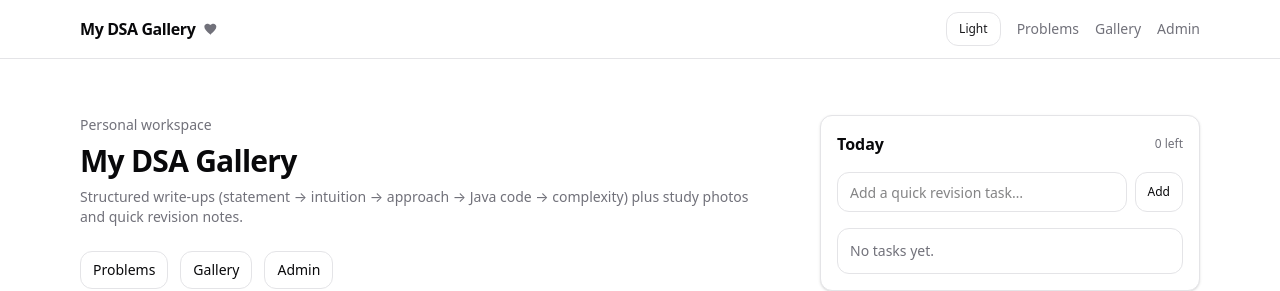
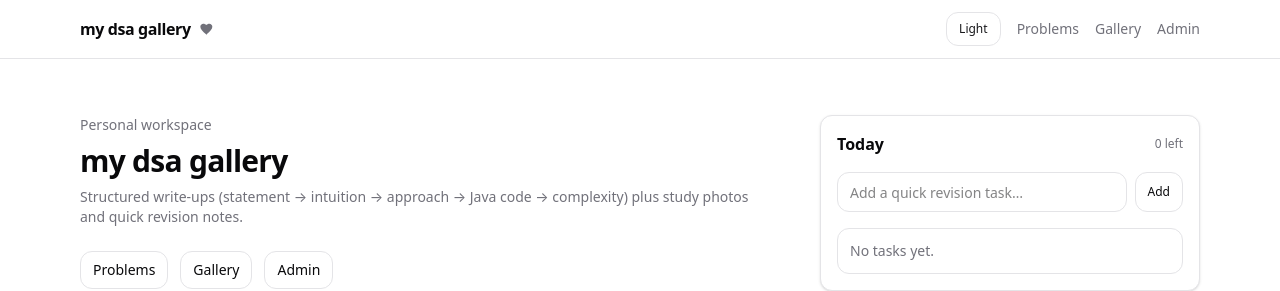
Before and after one commit to hitesh103/my-dsa-gallery, a Next.js app: page / in a window 1280 px wide. Shown: the top 291 px of the page. Built offline with nearby package versions, Linux system fonts and the light colour scheme.

Commit message:
Title Font Change

```diff
--- a/src/app/layout.tsx
+++ b/src/app/layout.tsx
@@ -24,8 +24,11 @@ export default function RootLayout({
       <body className="min-h-full flex flex-col bg-background text-foreground">
         <header className="sticky top-0 z-20 border-b bg-background/80 backdrop-blur">
           <div className="mx-auto flex w-full max-w-6xl items-center justify-between px-4 py-3">
-            <NextLink href="/" className="flex items-center gap-2 font-semibold tracking-tight">
-              <span>My DSA Gallery</span>
+            <NextLink
+              href="/"
+              className="flex items-center gap-2 font-semibold tracking-tight"
+            >
+              <span>my dsa gallery</span>
               <HeartIcon className="h-4 w-4 text-muted-foreground" />
             </NextLink>
             <nav className="flex items-center gap-4 text-sm text-muted-foreground">
--- a/src/app/page.tsx
+++ b/src/app/page.tsx
@@ -8,8 +8,12 @@ export default function Home() {
       <section className="grid gap-8 lg:grid-cols-[1fr_380px] lg:items-start">
         <div className="flex flex-col gap-4">
           <div className="flex flex-col gap-2">
-            <p className="text-sm font-medium text-muted-foreground">Personal workspace</p>
-            <h1 className="text-3xl font-semibold tracking-tight">My DSA Gallery</h1>
+            <p className="text-sm font-medium text-muted-foreground">
+              Personal workspace
+            </p>
+            <h1 className="text-3xl font-semibold tracking-tight">
+              my dsa gallery
+            </h1>
             <p className="max-w-2xl text-sm text-muted-foreground">
               Structured write-ups (statement → intuition → approach → Java code
               → complexity) plus study photos and quick revision notes.
@@ -38,8 +42,10 @@ export default function Home() {
           </div>
 
           <div className="mt-2 rounded-xl border bg-card p-4 text-sm text-muted-foreground">
-            Tip: Start from <span className="font-medium text-foreground">Problems</span>, then
-            attach study photos + leave comments under each problem for quick revisions.
+            Tip: Start from{" "}
+            <span className="font-medium text-foreground">Problems</span>, then
+            attach study photos + leave comments under each problem for quick
+            revisions.
           </div>
         </div>
 
```
